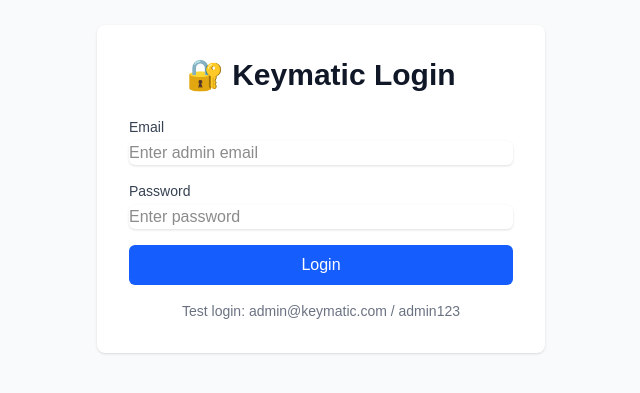
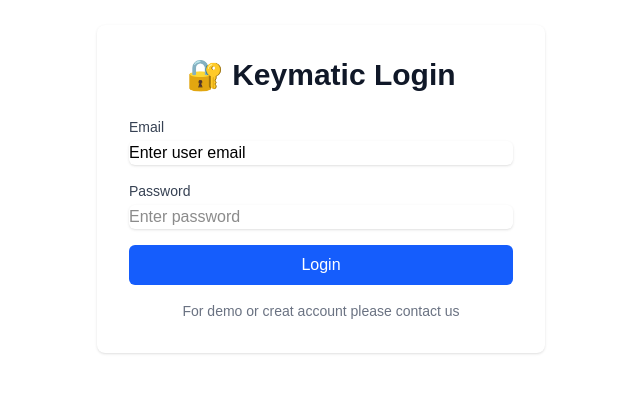
Before and after one commit to Mosti-93/keymatic-advanced-netlify, a Next.js app: page /login in a window 1280 px wide. Shown: the part 211-604 px from the top of the page, without its empty margins (319-959 px from the left). Built offline with nearby package versions, Linux system fonts and the light colour scheme.

Commit message:
Fix input text and placeholder colors on focus

```diff
--- a/src/app/login/page.js
+++ b/src/app/login/page.js
@@ -43,7 +43,7 @@
   };
 
   return (
-    <div className="min-h-screen flex items-center justify-center bg-gray-50">
+    <div className="min-h-screen flex items-center justify-center bg-white">
       <div className="bg-white shadow rounded-lg p-8 max-w-md w-full">
         <h1 className="text-3xl font-bold text-center text-gray-900 mb-6">🔐 Keymatic Login</h1>
         <form onSubmit={handleLogin} className="space-y-4">
@@ -53,10 +53,11 @@
   type="email"
   value={email}
   onChange={(e) => setEmail(e.target.value)}
-              placeholder="Enter admin email"
-              className="mt-1 block w-full rounded-md border-gray-300 shadow-sm focus:border-blue-500 focus:ring focus:ring-blue-200 focus:ring-opacity-50"
+  placeholder="Enter user email"
+className="mt-1 block w-full rounded-md border-gray-300 shadow-sm text-black placeholder-black focus:text-black focus:placeholder-black focus:border-blue-500 focus:ring focus:ring-blue-200 focus:ring-opacity-50"
   required
 />
+
           </div>
           <div>
             <label className="block text-sm font-medium text-gray-700">Password</label>
@@ -77,7 +78,7 @@
           </button>
         </form>
         <p className="mt-4 text-sm text-gray-500 text-center">
-          Test login: admin@keymatic.com / admin123
+          For demo or creat account please contact us
         </p>
       </div>
     </div>
```
Lines whose indentation alone changed are shown as unchanged.
